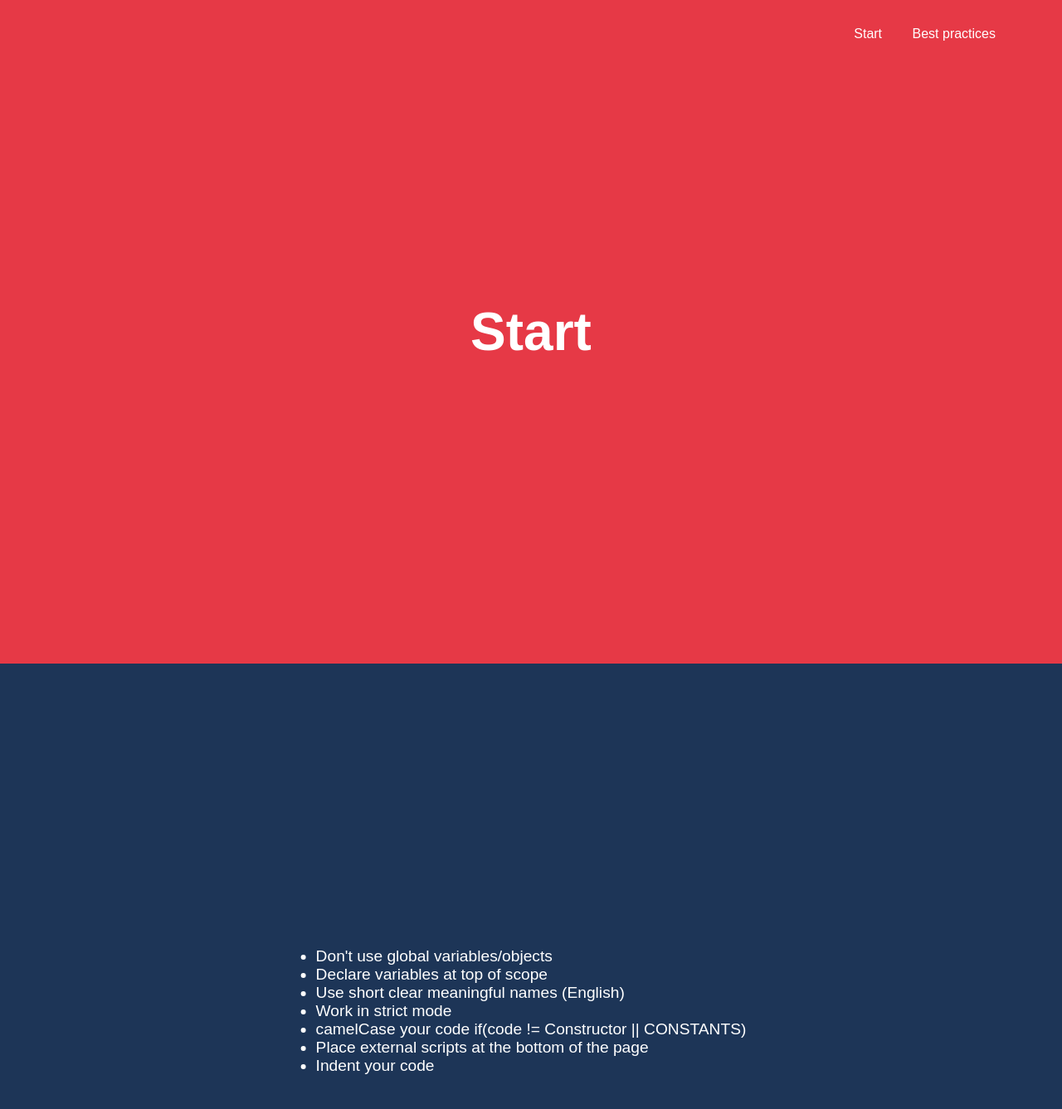
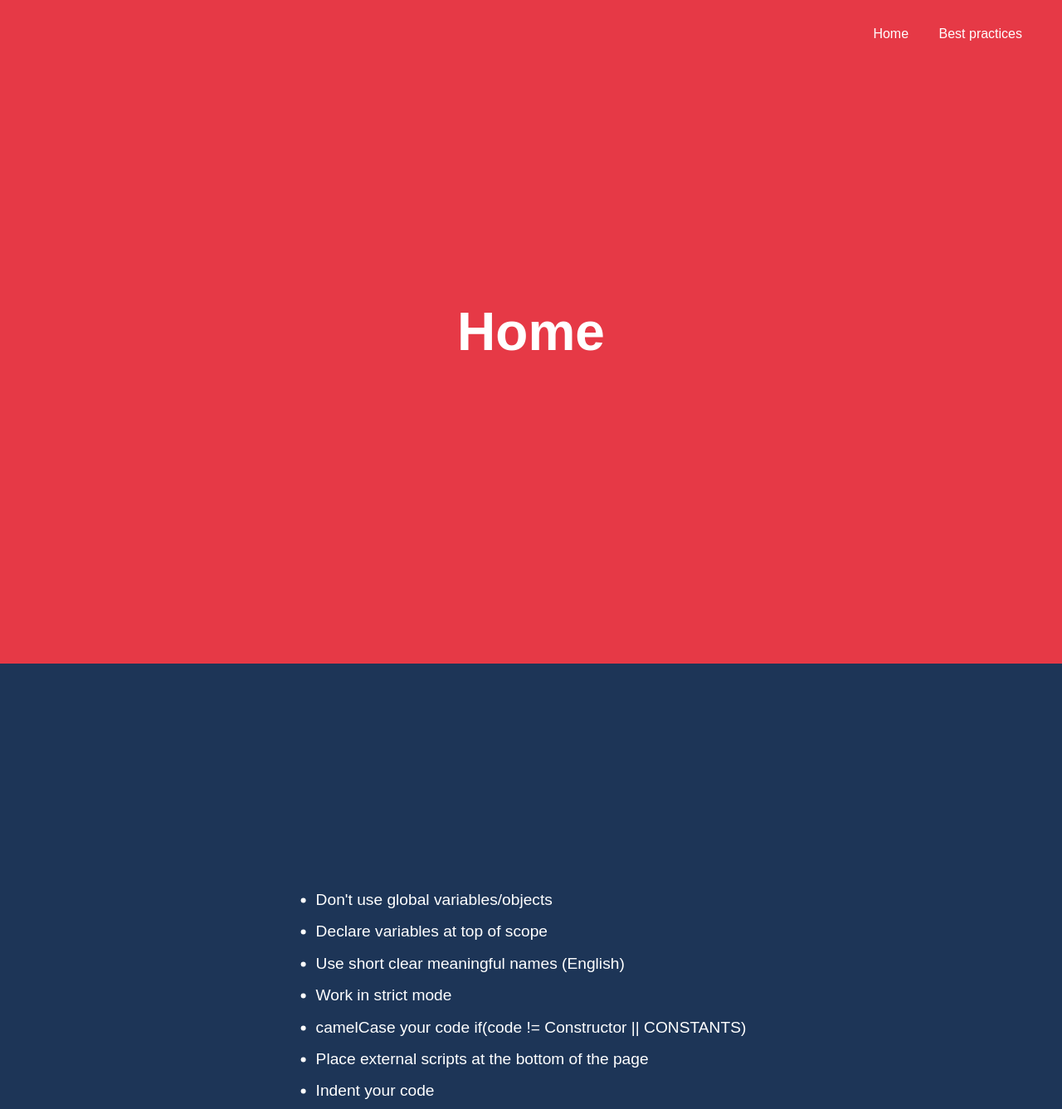
Before and after one commit to yoeripasmans/wafs, a plain HTML site: page app/index.html in a window 1280 px wide. Shown: the whole page at 83% size. Drawn offline with Linux system fonts and the light colour scheme.

Commit message:
Web app finished

```diff
--- a/app/index.html
+++ b/app/index.html
@@ -11,13 +11,13 @@
 <body>
 	<nav>
 		<ul>
-			<li><a href="#start">Start</a></li>
+			<li><a href="#start">Home</a></li>
 			<li><a href="#practices">Best practices</a></li>
 		</ul>
 	</nav>
 
 	<section id="start">
-		<h1>Start</h1>
+		<h1>Home</h1>
 	</section>
 
 	<section id="practices">
--- a/app/static/css/index.css
+++ b/app/static/css/index.css
@@ -16,7 +16,7 @@ body {
 
 nav {
     position: fixed;
-    right: 4em;
+    right: 2em;
     top: 2em;
     z-index: 1;
 }
@@ -37,6 +37,10 @@ nav ul li a {
 	text-decoration: none;
 }
 
+nav ul li a:hover {
+	opacity: 0.8;
+}
+
 section {
     width: 100vw;
     height: 100vh;
@@ -55,6 +59,7 @@ section h1 {
 }
 
 section ul {
+	margin: 0;
 	padding: 0;
     font-size: 1.2em;
     color: #fff;
@@ -62,6 +67,8 @@ section ul {
     left: 50%;
     top: 50%;
     transform: translate(-50%, -50%);
+	line-height: 2em;
+	min-width: 15em;
 }
 
 #start {
```
